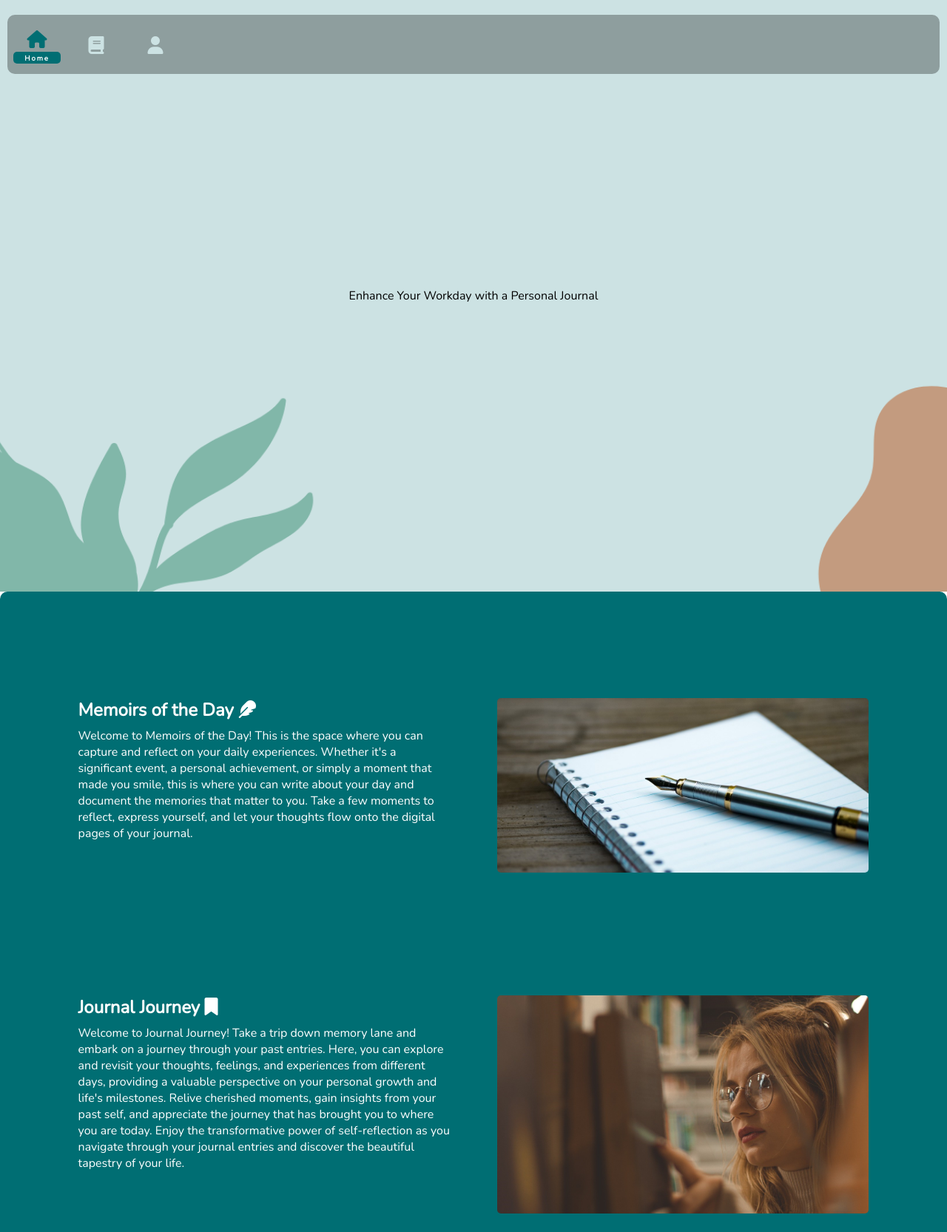
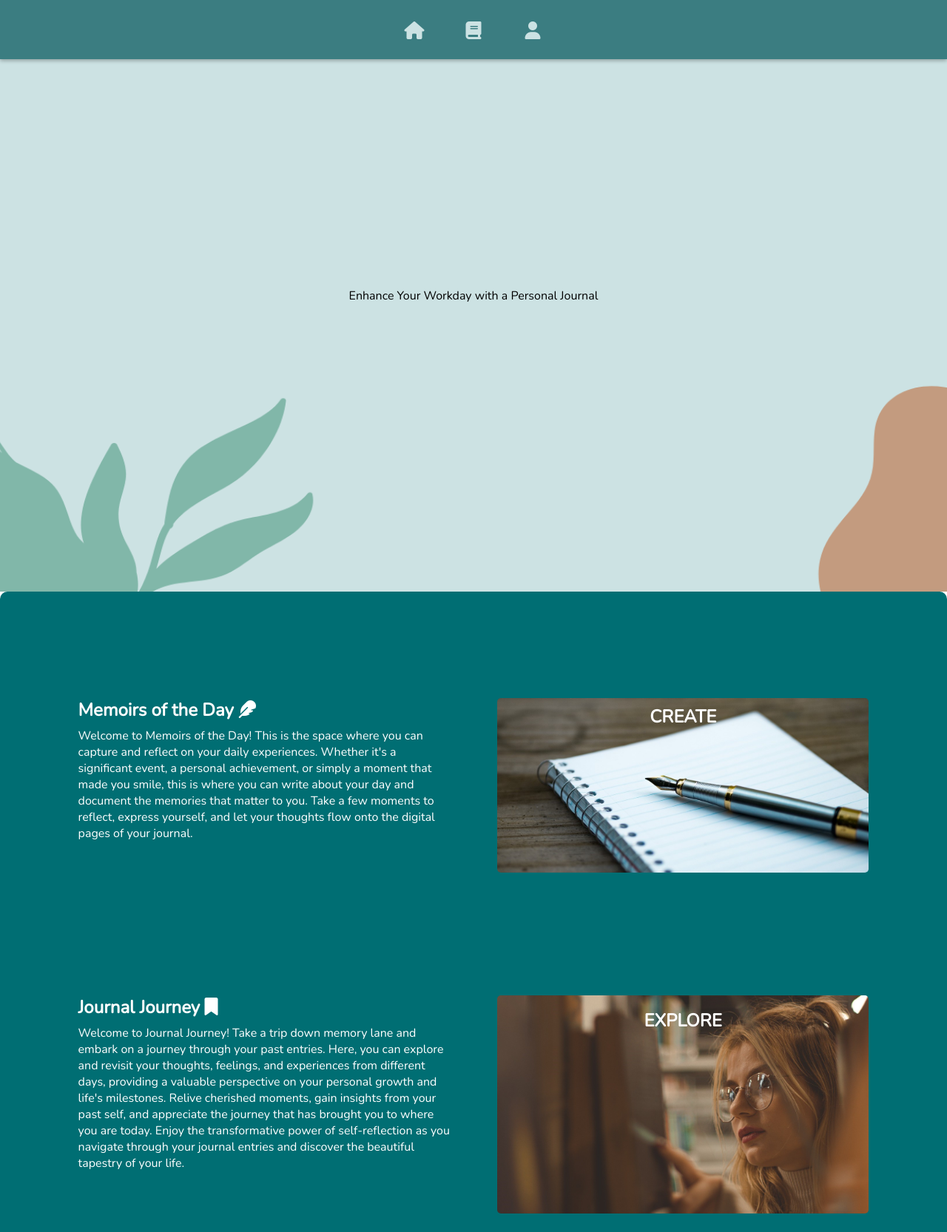
Before and after one commit to Cheesie11/bond, a website: page code/public/index.html in a window 1280 px wide. Shown: the top 1666 px of the page at 74% size. Drawn offline with nearby package versions, Linux system fonts and the light colour scheme.

Commit message:
tiny styling changes

```diff
--- a/code/public/css/style.css
+++ b/code/public/css/style.css
@@ -16,23 +16,24 @@ section {
 
 .navigation {
   position: fixed;
-  top: 20px;
-  left: 10px;
-  right: 10px;
-  width: calc(100% - 20px);
+  top: 0;
+  left: 0;
+  width: 100%;
   height: 80px;
   display: flex;
   justify-content: center;
-  border-radius: 10px;
+  box-shadow: 0 2px 5px rgba(0, 0, 0, 0.3);
   margin: 0;
-  background-color: rgba(0, 0, 0, 0.3);
+  /*background-color: rgba(0, 0, 0, 0.3);*/
+  background-color: #3b7d81;
   z-index: 1;
+  padding: 0;
 }
 
 .navigation ul {
   display: flex;
-  width: fit-content;
-  margin-right: auto;
+  margin: 0;
+  padding: 0;
   list-style-type: none;
 }
 
@@ -70,7 +71,7 @@ section {
 
 .navigation ul li.active a .icon {
   /*color: #cce2e3;*/
-  color: #006e73;
+  color: #ffffff;
   transform: translateY(-8px);
 }
 
@@ -90,55 +91,6 @@ section {
   opacity: 1;
   transform: translateY(16px);
 }
-
-.indicator {
-  position: absolute;
-  width: 80px;
-  height: 80px;
-  display: flex;
-  justify-content: center;
-  align-items: center;
-  cursor: pointer;
-  transition: 0.5s;
-}
-
-.indicator:before {
-  content: "";
-  position: absolute;
-  bottom: 14px;
-  width: 80%;
-  height: 16px;
-  /* rgb(125, 146, 141) gleiche Farbe wie unten*/
-  background: #006e73;
-  border-radius: 5px;
-}
-
-.navigation ul li:nth-child(2).active ~ .indicator {
-  transform: translateX(calc(80px * 1));
-}
-.navigation ul li:nth-child(3).active ~ .indicator {
-  transform: translateX(calc(80px * 2));
-}
-.navigation ul li:nth-child(4).active ~ .indicator {
-  transform: translateX(calc(80px * 3));
-}
-.navigation ul li:nth-child(5).active ~ .indicator {
-  transform: translateX(calc(80px * 4));
-}
-
-.logout-box {
-    display: none;
-    position: absolute;
-    top: 100%;
-    left: 50%;
-    transform: translateX(-50%);
-    padding: 5px 10px;
-    background-color: #f0f0f0;
-    border: 1px solid #ccc;
-    border-radius: 5px;
-    font-size: 14px;
-    white-space: nowrap;
-  }
 /* end */
 
 /* home */
@@ -187,7 +139,19 @@ section {
 
 .image-container img {
   border-radius: 5px;
-  max-width: 100%; /* Adjust the width as needed */
+  max-width: 100%;
+}
+
+.centered-text {
+  position: absolute;
+  top: 15%;
+  left: 50%;
+  transform: translate(-50%, -50%);
+  color: #ffffff;
+  font-weight: bold;
+  font-size: 24px;
+  text-align: center;
+  pointer-events: none;
 }
 
 .box h2 {
--- a/code/public/index.html
+++ b/code/public/index.html
@@ -21,25 +21,24 @@
   <body>
     <div class="navigation">
       <ul>
-        <li class="list active">
+        <li class="list">
           <a href="#">
             <span class="icon"><i class="fa-solid fa-house"></i></span>
             <span class="text">Home</span>
           </a>
         </li>
         <li class="list">
-          <a href="#">
+          <a href="library.html">
             <span class="icon"><i class="fa-solid fa-book"></i></span>
             <span class="text">Library</span>
           </a>
         </li>
         <li class="list">
-          <a href="#">
+          <a href="#" id="user-icon">
             <span class="icon"><i class="fa-solid fa-user"></i></span>
-            <span class="text">Profile</span>
+            <span class="text">Logout</span>
           </a>
         </li>
-        <div class="indicator"></div>
       </ul>
     </div>
 
@@ -61,7 +60,10 @@
             <p>Welcome to Memoirs of the Day! This is the space where you can capture and reflect on your daily experiences. Whether it's a significant event, a personal achievement, or simply a moment that made you smile, this is where you can write about your day and document the memories that matter to you. Take a few moments to reflect, express yourself, and let your thoughts flow onto the digital pages of your journal.</p>
           </div>
           <div class="image-container">
+            <a href="entry.html">
             <img src="img/memoirs2.jpg" alt="Image 1" />
+            <div class="centered-text">CREATE</div>
+            </a>
           </div>
         </div>
         <div class="box box2">
@@ -70,7 +72,10 @@
             <p>Welcome to Journal Journey! Take a trip down memory lane and embark on a journey through your past entries. Here, you can explore and revisit your thoughts, feelings, and experiences from different days, providing a valuable perspective on your personal growth and life's milestones. Relive cherished moments, gain insights from your past self, and appreciate the journey that has brought you to where you are today. Enjoy the transformative power of self-reflection as you navigate through your journal entries and discover the beautiful tapestry of your life.</p>
           </div>
           <div class="image-container">
+            <a href="library.html">
             <img src="img/library.jpg" alt="Image 2" />
+            <div class="centered-text">EXPLORE</div>
+            </a>
           </div>
         </div>
       </div>
@@ -86,15 +91,19 @@
       }
       list.forEach((item) => item.addEventListener("click", activeLink));
 
-      //////
-      window.addEventListener("scroll", function () {
-        let aboutSection = document.getElementById("about");
-        let scrollPosition = window.scrollY;
+//
 
-        aboutSection.style.transform =
-          "translateY(-" + scrollPosition * 0.4 + "px)";
-      });
-4
+let userIcon = document.getElementById("user-icon");
+
+function handleUserIconClick() {
+  if (confirm("Do you want to log out?")) {
+
+    window.location.href = "login.html";
+  }
+}
+
+userIcon.addEventListener("click", handleUserIconClick);
+
     </script>
   </body>
 </html>
```
Also changed, not shown: code/server.js (renamed from code/public/server.js).
